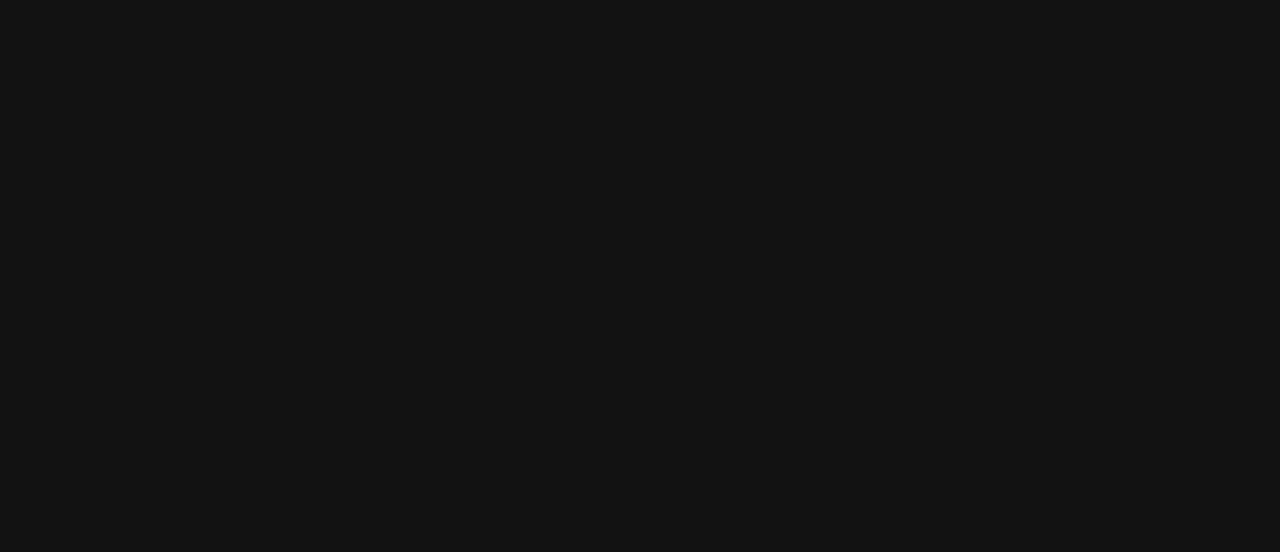
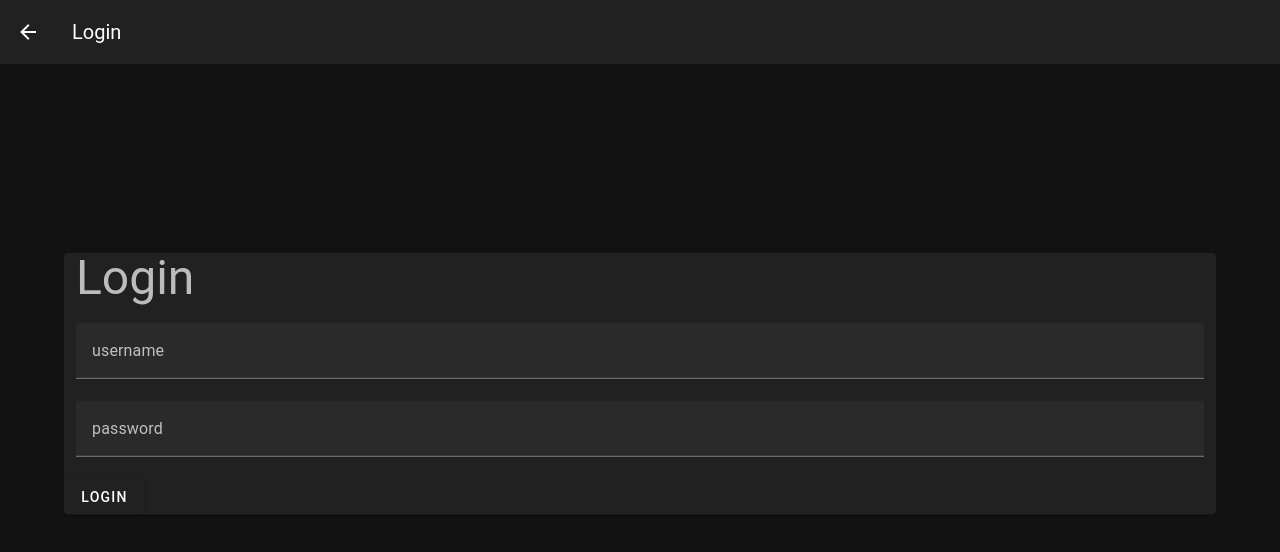
Before and after one commit to Jens497/Rollespilskema-Frontend, a Vue app: page /login in a window 1280 px wide. Before the commit this address had no page. Shown: the top 552 px of the page. Built offline with nearby package versions, Linux system fonts and the light colour scheme; no server answers.

Commit message:
Add login page and functionality

```diff
--- a/package.json
+++ b/package.json
@@ -11,6 +11,7 @@
   "dependencies": {
     "@mdi/font": "7.3.67",
     "@vueuse/core": "^10.7.1",
+    "axios": "^1.6.7",
     "core-js": "^3.33.3",
     "pinia": "^2.1.7",
     "roboto-fontface": "*",
--- /dev/null
+++ b/src/components/LoginComponent.vue
@@ -0,0 +1,72 @@
+<template>
+  <div class="content">
+    <VCard class="login-box">
+      <VForm @submit="onSubmit">
+        <VLabel text="Login" class="text-h3 pb-5 mx-3" />
+
+        <VTextField
+          v-model="username"
+          label="username"
+          class="mx-3"
+          :rules="[validators.required]"
+        />
+        <VTextField
+          v-model="password"
+          label="password"
+          type="password"
+          class="mx-3"
+          :rules="[validators.required]"
+        />
+
+        <VBtn text="Login" type="submit" />
+      </VForm>
+    </VCard>
+  </div>
+</template>
+
+<script setup lang="ts">
+  import { ref } from 'vue';
+  import { SubmitEventPromise } from 'vuetify/lib/framework.mjs';
+  import { validators } from '@/util/validationRules';
+  import useBackend from '@/composables/useBackend';
+  import { useRoute, useRouter } from 'vue-router';
+  import { useAppStore } from '@/store/app';
+
+  const username = ref<string>()
+  const password = ref<string>()
+  const appStore = useAppStore()
+  const backend = useBackend()
+  const route = useRoute()
+  const router = useRouter()
+
+  async function onSubmit(event: SubmitEventPromise) {
+    event.preventDefault()
+    event.stopPropagation()
+    const data = { username: username.value, password: password.value };
+    backend.post("/auth/Login", data)
+      .then((response) => {
+        appStore.user = response.data
+        router.replace(route.redirectedFrom ?? { name: "Home" })
+      })
+      .catch((reason) => {
+        console.error("Login failed: ", reason);
+      })
+  }
+</script>
+
+<style scoped>
+  .content {
+    width: 100%;
+    height: 100dvh;
+  }
+
+  .login-box {
+    position: relative;
+    transform: translate(-50%, -50%);
+    left: 50%;
+    top: 40%;
+    max-width: 90%;
+    min-width: 25%;
+
+  }
+</style>
--- /dev/null
+++ b/src/composables/useBackend.ts
@@ -0,0 +1,8 @@
+import axios from "axios";
+
+export default function useBackend() {
+  const instance = axios.create({
+    baseURL: import.meta.env.VITE_SERVER_BASE_URL + "/api",
+  })
+  return instance;
+}
--- a/src/i18n/da-DK.ts
+++ b/src/i18n/da-DK.ts
@@ -101,6 +101,9 @@
     "sheetViewer": {
       "title": "Skema"
     },
+    "Login": {
+      "title": "Login"
+    },
   },
   "Properties": components,
 } as const
--- a/src/router/index.ts
+++ b/src/router/index.ts
@@ -1,5 +1,7 @@
 // Composables
+import { useAppStore } from '@/store/app'
 import { RouteRecordRaw, createRouter, createWebHistory } from 'vue-router'
+const LOGIN_ROUTE_NAME = "Login";
 
 const routes: RouteRecordRaw[] = [
   {
@@ -35,6 +37,13 @@
         meta: { appBar: { title: 'view.sheetViewer.title' } },
         component: () => import('@/views/SheetViewer.vue')
       },
+      {
+        path: 'login',
+        name: LOGIN_ROUTE_NAME,
+        meta: { appBar: { title: 'view.Login.title' } },
+        component: () => import('@/views/Login.vue')
+      }
+      // TODO make login route
     ],
   },
 ]
@@ -43,5 +52,11 @@
   history: createWebHistory(process.env.BASE_URL),
   routes,
 })
-
+router.beforeEach(async (to, from) => {
+  const appStore = useAppStore();
+  if (!appStore.isLoggedIn && to.name != LOGIN_ROUTE_NAME) {
+    return { name: LOGIN_ROUTE_NAME }
+  }
+  //! TODO cite example in report!!!
+})
 export default router
--- a/src/store/app.ts
+++ b/src/store/app.ts
@@ -1,8 +1,19 @@
 // Utilities
 import { defineStore } from 'pinia'
 
+interface State {
+  user?: {
+    username: string,
+    firstName: string,
+    roles: string[]
+  },
+}
+
 export const useAppStore = defineStore('app', {
-  state: () => ({
-    //
+  state: (): State => ({
+    user: undefined
   }),
+  getters: {
+    isLoggedIn: (state) => state.user != undefined
+  }
 })
--- /dev/null
+++ b/src/util/validationRules.ts
@@ -0,0 +1,12 @@
+
+
+export const validators = {
+  required: (value?: string) => value != undefined && value.trim().length > 0 || "required",
+  requireLength: (minLength: number) => (value?: string) => value != undefined && value.trim().length >= minLength || `requireLength: ${minLength}`,
+  requireDigit: (value?: string) => value != undefined && /[0-9]/.test(value) || "requireDigit",
+  requireLowercase: (value?: string) => value != undefined && /[a-zæøå]/.test(value) || "requireLowercase",
+  requireUppercase: (value?: string) => value != undefined && /[A-ZÆØÅ]/.test(value) || "requireUppercase",
+  requireNonAlphanumeric: (value?: string) => value != undefined && /(~[0-9a-zæøåA-ZÆØÅ])/.test(value) || "requireNonAlphanumeric",
+  requirePattern: (pattern: RegExp, onError: string | false = false) => (value?: string) => value != undefined && pattern.test(value) || onError,
+  requireEqual: (expected: string, onError: string | false = false) => (value?: string) => expected == value || onError
+}
--- /dev/null
+++ b/src/views/Login.vue
@@ -0,0 +1,7 @@
+<template>
+  <LoginComponent />
+</template>
+
+<script setup lang="ts">
+  import LoginComponent from '@/components/LoginComponent.vue';
+</script>
```
Also changed, not shown: src/env.d.ts (added, +9 -0 lines), 1 other file (tests, documents, lock files or other folders).
